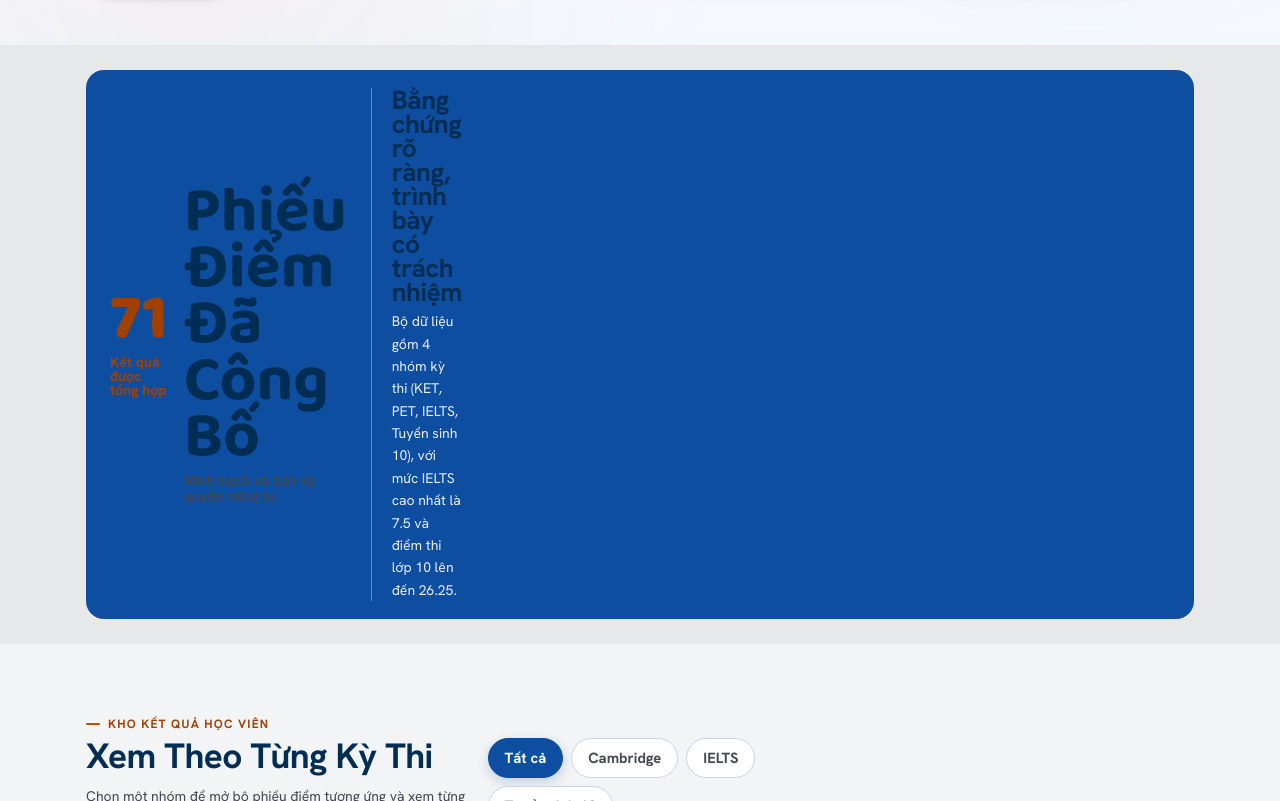
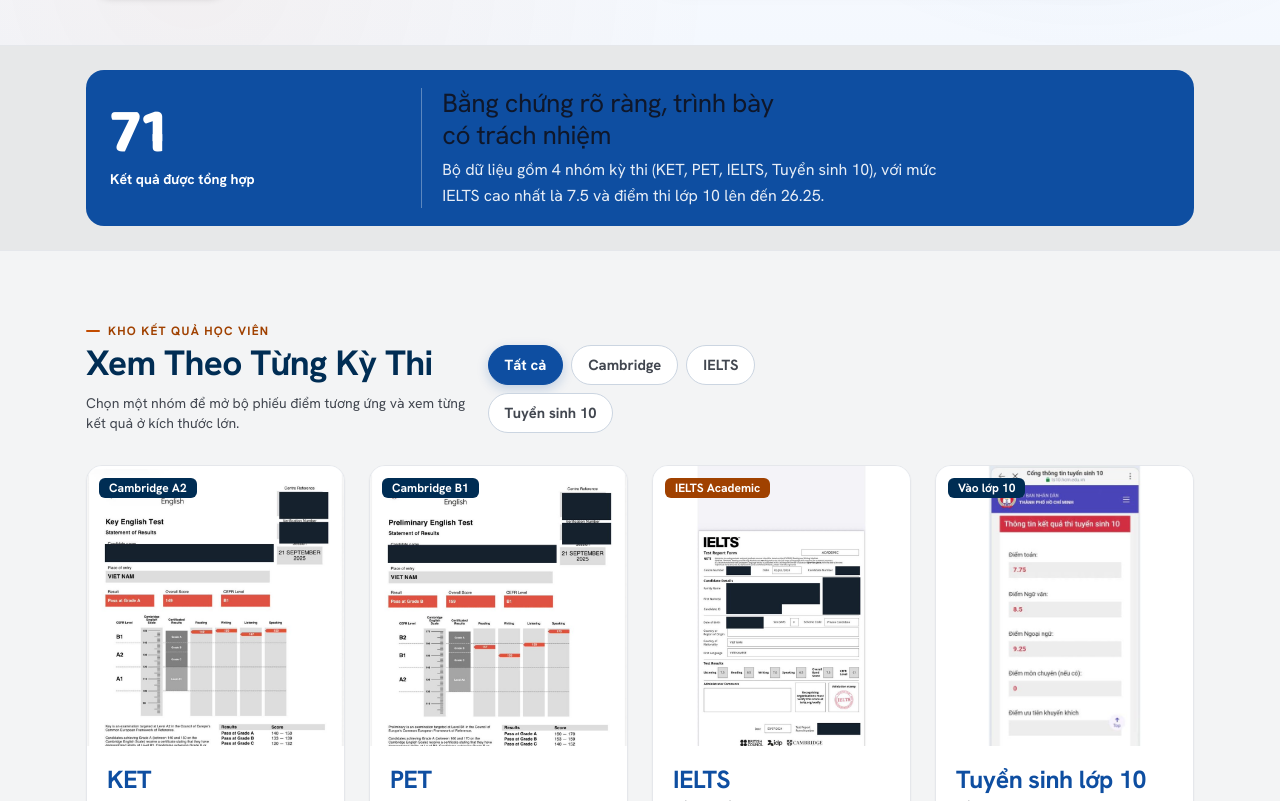
Before and after one commit to TuanTran-05/nancy-web, a plain HTML site: page achievements.html in a window 1280 px wide. Shown: the part 468-1269 px from the top of the page. Drawn offline with nearby package versions, Linux system fonts and the light colour scheme.

Commit message:
fix(achievements): fix evidence-summary banner markup and text contrast

```diff
--- a/achievements.html
+++ b/achievements.html
@@ -209,18 +209,10 @@
       <section class="w-full py-6 bg-surface-container-high border-y border-line" aria-label="Tổng quan thành tích">
         <div class="wrap max-w-container-max mx-auto px-4 md:px-margin-desktop">
           <div class="evidence-summary">
-            <div class="flex flex-col md:flex-row items-center gap-6 justify-between">
-              <div class="evidence-summary__total flex items-center gap-4">
-                <div class="text-4xl sm:text-5xl font-extrabold text-secondary font-display-lg"><strong>71</strong><span>Kết quả được tổng hợp</span></div>
-                <div class="flex flex-col">
-                  <strong class="text-primary font-bold text-base">Phiếu Điểm Đã Công Bố</strong>
-                  <span class="text-xs text-on-surface-variant">Minh bạch và bảo vệ quyền riêng tư</span>
-                </div>
-              </div>
-              <div class="evidence-summary__copy max-w-2xl text-xs sm:text-sm text-on-surface-variant leading-relaxed">
-                <h2 class="font-bold text-primary text-sm sm:text-base mb-1">Bằng chứng rõ ràng, trình bày có trách nhiệm</h2>
-                <p>Bộ dữ liệu gồm 4 nhóm kỳ thi (KET, PET, IELTS, Tuyển sinh 10), với mức IELTS cao nhất là 7.5 và điểm thi lớp 10 lên đến 26.25.</p>
-              </div>
+            <div class="evidence-summary__total"><strong>71</strong><span>Kết quả được tổng hợp</span></div>
+            <div class="evidence-summary__copy">
+              <h2>Bằng chứng rõ ràng, trình bày có trách nhiệm</h2>
+              <p>Bộ dữ liệu gồm 4 nhóm kỳ thi (KET, PET, IELTS, Tuyển sinh 10), với mức IELTS cao nhất là 7.5 và điểm thi lớp 10 lên đến 26.25.</p>
             </div>
           </div>
         </div>
```
